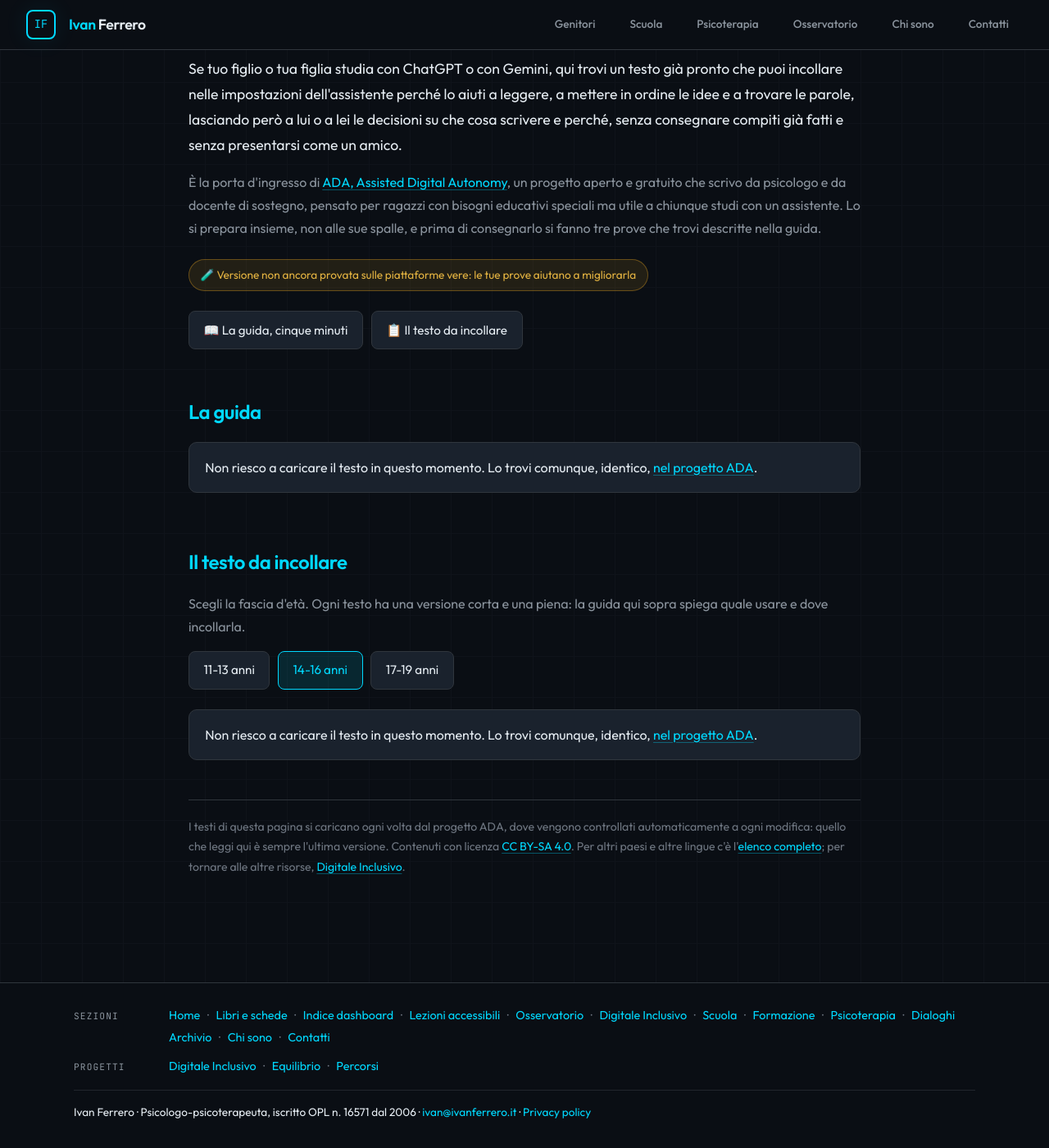
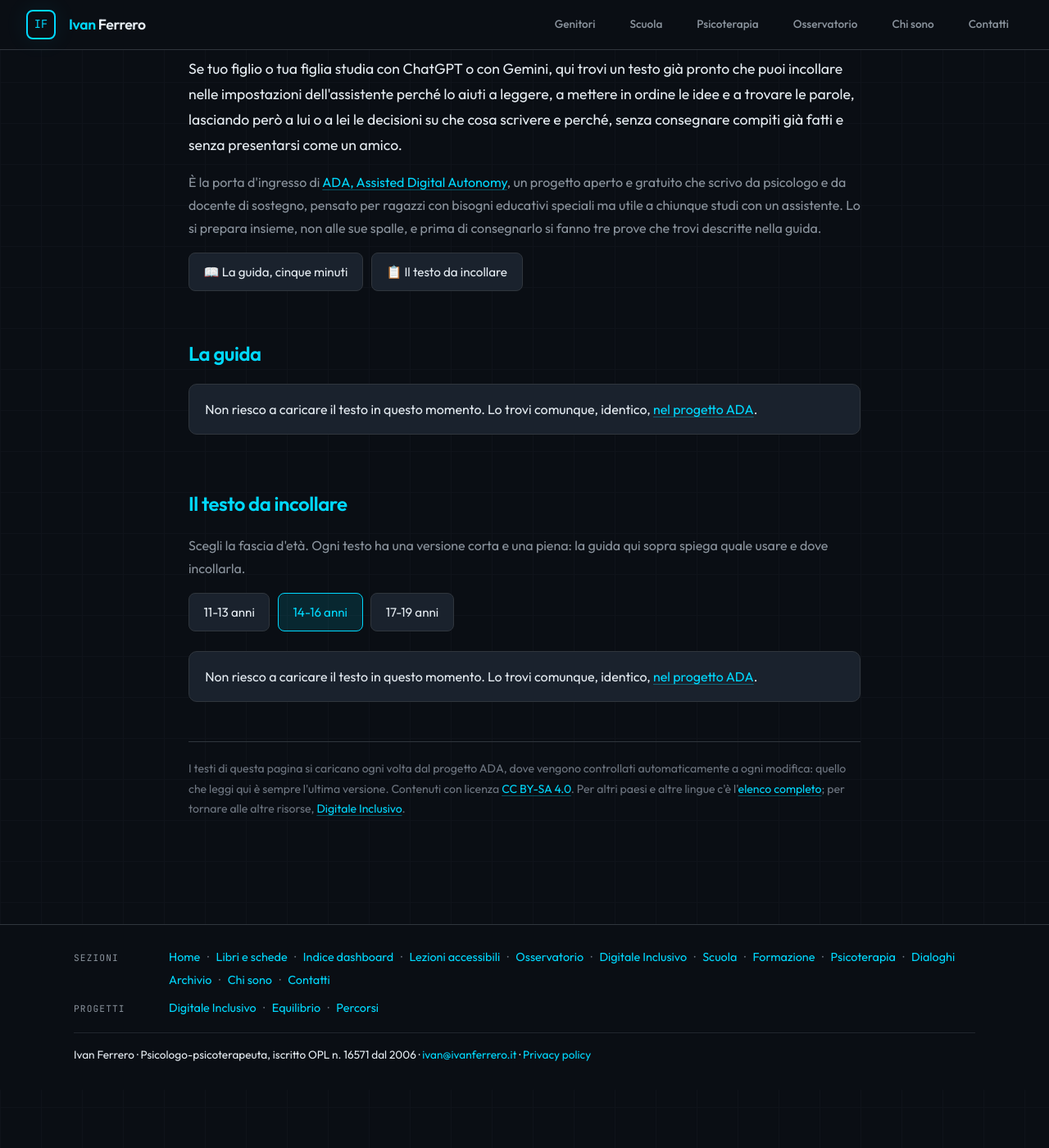
Before and after one commit to IvanPsy/ivanferreroit, a Jekyll site: the page built from digitale-inclusivo/ada-pronto-da-incollare/index.html, in a window 1280 px wide and 1400 px high, scrolled down 147 px. Shown: the whole window at 82% size. Built offline with Jekyll 4.4.1, drawn with Linux system fonts in a browser that asks for light colours; after the commit the page ends 1476 px from its top, so only the background shows below that.

Commit message:
ADA pronto da incollare: tolto lo stato «non ancora provata» dalla pagina
Co-Authored-By: Claude Opus 5.5 <noreply@anthropic.com>
Claude-Session: https://claude.ai/code/session_016NhKJJVU1SpnV6SVgeVGVp

```diff
--- a/digitale-inclusivo/ada-pronto-da-incollare/index.html
+++ b/digitale-inclusivo/ada-pronto-da-incollare/index.html
@@ -26,11 +26,6 @@ titolo_scheda: "ADA pronto da incollare | Digitale Inclusivo, Ivan Ferrero"
     .ada-lead { font-size: 1.1rem; line-height: 1.75; color: var(--text-primary); margin: 0 0 1rem; }
     .ada-page p, .ada-page li { line-height: 1.75; }
     .ada-page a { color: var(--accent-cyan); text-decoration: underline; text-decoration-color: rgba(0,217,255,.35); text-underline-offset: 3px; }
-    .ada-stato {
-        display: inline-flex; gap: .5rem; align-items: center; margin: .5rem 0 1.5rem;
-        font-size: .85rem; padding: .4rem .85rem; border-radius: 20px;
-        background: rgba(210,153,34,.12); border: 1px solid rgba(210,153,34,.4); color: #e3b341;
-    }
     .ada-indice { display: flex; flex-wrap: wrap; gap: .6rem; margin: 0 0 2.5rem; }
     .ada-btn {
         display: inline-block; font: inherit; font-size: .95rem; cursor: pointer;
@@ -75,8 +70,6 @@ titolo_scheda: "ADA pronto da incollare | Digitale Inclusivo, Ivan Ferrero"
 
     <p class="ada-lead">Se tuo figlio o tua figlia studia con ChatGPT o con Gemini, qui trovi un testo già pronto che puoi incollare nelle impostazioni dell'assistente perché lo aiuti a leggere, a mettere in ordine le idee e a trovare le parole, lasciando però a lui o a lei le decisioni su che cosa scrivere e perché, senza consegnare compiti già fatti e senza presentarsi come un amico.</p>
     <p>È la porta d'ingresso di <a href="https://github.com/IvanPsy/ada-assisted-digital-autonomy" hreflang="en">ADA, Assisted Digital Autonomy</a>, un progetto aperto e gratuito che scrivo da psicologo e da docente di sostegno, pensato per ragazzi con bisogni educativi speciali ma utile a chiunque studi con un assistente. Lo si prepara insieme, non alle sue spalle, e prima di consegnarlo si fanno tre prove che trovi descritte nella guida.</p>
-
-    <p class="ada-stato" role="note">🧪 Versione non ancora provata sulle piattaforme vere: le tue prove aiutano a migliorarla</p>
 
     <nav class="ada-indice" aria-label="In questa pagina">
         <a class="ada-btn" href="#guida">📖 La guida, cinque minuti</a>
```
Also changed, not shown: other parts of digitale-inclusivo/ada-pronto-da-incollare/index.html (+1 -1 lines).
